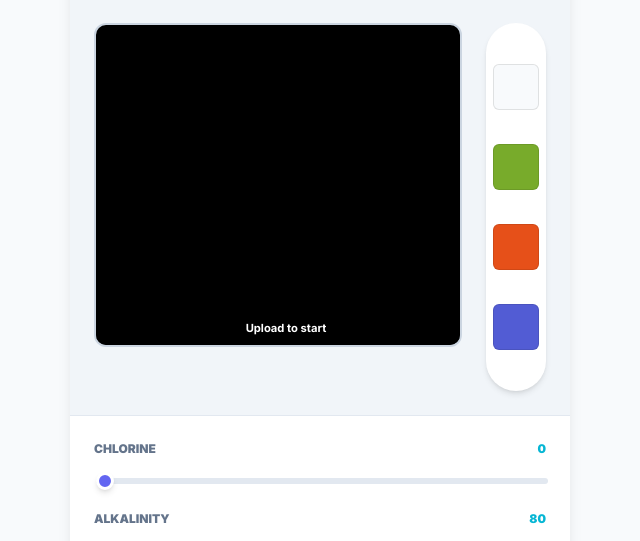
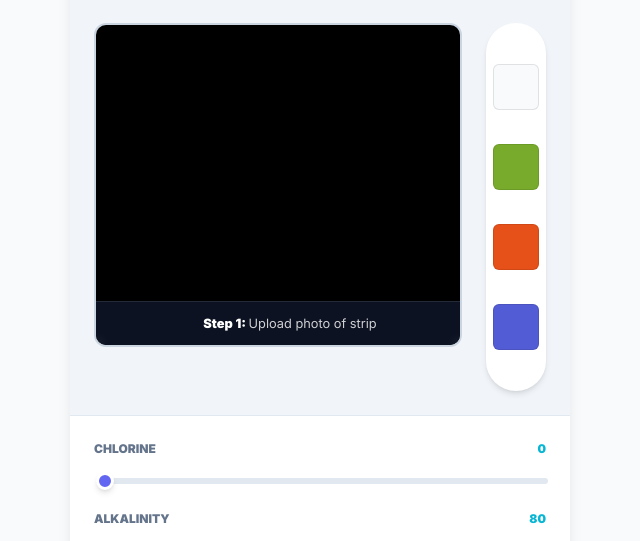
Before and after one commit to joshmaddigan/Pool-Doctor, a Flask app: page / in a window 1280 px wide. Shown: the part 292-833 px from the top of the page, without its empty margins (320-960 px from the left). Run offline with Flask 3, Linux system fonts and the light colour scheme.

Commit message:
🔍 UI: Add real-time magnifier glass and step-by-step instructions for strip scanning

```diff
--- a/templates/index.html
+++ b/templates/index.html
@@ -31,11 +31,15 @@
 
     <!-- SCANNER SECTION -->
     <div class="scanner-grid">
-        <div class="strip-preview-box">
+        <div class="strip-preview-box" id="preview-container" style="position: relative; cursor: crosshair;">
             <img id="strip-preview" style="width: 100%; height: 100%; object-fit: contain;" class="hidden">
-            <div id="preview-overlay" style="position: absolute; bottom: 0; width: 100%; background: rgba(0,0,0,0.6); color: white; padding: 0.5rem; text-align: center; font-size: 0.7rem; font-weight: 700;">
+            <div id="magnifier" style="position: absolute; width: 100px; height: 100px; border: 4px solid white; border-radius: 50%; overflow: hidden; pointer-events: none; display: none; box-shadow: 0 0 20px rgba(0,0,0,0.5); z-index: 100;">
+                <img id="mag-img" style="position: absolute; transform: scale(4); transform-origin: 0 0;">
+            </div>
+            <div id="preview-overlay" style="position: absolute; bottom: 0; width: 100%; background: rgba(15, 23, 42, 0.8); backdrop-filter: blur(4px); color: white; padding: 0.75rem; text-align: center; font-size: 0.8rem; font-weight: 800; border-top: 1px solid rgba(255,255,255,0.1);">
                 <span id="preview-placeholder">Upload to start</span>
             </div>
+            <div id="tap-indicator" style="position: absolute; width: 24px; height: 24px; border: 3px solid #fff; border-radius: 50%; box-shadow: 0 0 10px #6366f1; pointer-events: none; display: none; animation: pulse 1s infinite;"></div>
         </div>
 
         <div class="digital-match-box">
@@ -221,6 +225,12 @@
             applyBrandUI();
         });
 
+        const padNames = ["Chlorine", "Alkalinity", "pH", "Hardness"];
+        const magnifier = document.getElementById('magnifier');
+        const magImg = document.getElementById('mag-img');
+        const tapIndicator = document.getElementById('tap-indicator');
+        const previewContainer = document.getElementById('preview-container');
+
         function applyBrandUI() {
             if (savedBrand === 'custom') {
                 document.getElementById('camera-section').classList.add('hidden');
@@ -228,17 +238,49 @@
             } else {
                 document.getElementById('camera-section').classList.remove('hidden');
                 if (!pendingBase64) {
-                    placeholder.innerText = "Upload to start";
+                    placeholder.innerHTML = 'Step 1: <span style="font-weight: 400; opacity: 0.8;">Upload photo of strip</span>';
                 } else if (pendingCoords.length < 4) {
-                    placeholder.innerText = `Tap the ${padNames[pendingCoords.length]} pad...`;
+                    placeholder.innerHTML = `Step 2: <span style="color: var(--accent);">Tap the ${padNames[pendingCoords.length]} pad</span>`;
                 } else {
-                    placeholder.innerText = "Analyzing...";
+                    placeholder.innerText = "Step 3: Analyzing...";
                 }
             }
         }
         applyBrandUI();
 
-        const padNames = ["Chlorine", "Alkalinity", "pH", "Hardness"];
+        // MAGNIFIER LOGIC
+        previewContainer.addEventListener('mousemove', (e) => {
+            if (!pendingBase64 || pendingCoords.length >= 4) {
+                magnifier.style.display = 'none';
+                return;
+            }
+
+            const rect = preview.getBoundingClientRect();
+            const x = e.clientX - rect.left;
+            const y = e.clientY - rect.top;
+
+            if (x < 0 || x > rect.width || y < 0 || y > rect.height) {
+                magnifier.style.display = 'none';
+                return;
+            }
+
+            magnifier.style.display = 'block';
+            magnifier.style.left = `${x - 50}px`;
+            magnifier.style.top = `${y - 120}px`;
+
+            const ratioX = preview.naturalWidth / rect.width;
+            const ratioY = preview.naturalHeight / rect.height;
+
+            magImg.src = preview.src;
+            magImg.style.left = `-${x * 4}px`;
+            magImg.style.top = `-${y * 4}px`;
+            magImg.style.width = `${rect.width}px`;
+            magImg.style.height = `${rect.height}px`;
+        });
+
+        previewContainer.addEventListener('mouseleave', () => {
+            magnifier.style.display = 'none';
+        });
 
         document.getElementById('camera-btn').addEventListener('click', () => {
             if (pendingBase64) {
@@ -247,7 +289,8 @@
                 pendingCoords = [];
                 preview.src = '';
                 preview.classList.add('hidden');
-                placeholder.innerText = "Upload to start";
+                tapIndicator.style.display = 'none';
+                applyBrandUI();
             }
             document.getElementById('camera-input').click();
         });
@@ -281,10 +324,16 @@
             const y = Math.round(clickY / ratio);
             pendingCoords.push({x, y});
 
+            // Show indicator where they tapped
+            tapIndicator.style.display = 'block';
+            tapIndicator.style.left = `${clickX + offsetX - 12}px`;
+            tapIndicator.style.top = `${clickY + offsetY - 12}px`;
+
             if (pendingCoords.length < 4) {
-                placeholder.innerText = `Tap ${padNames[pendingCoords.length]}...`;
+                placeholder.innerHTML = `Step 2: <span style="color: var(--accent);">Tap the ${padNames[pendingCoords.length]} pad</span>`;
             } else {
-                placeholder.innerText = "Analyzing...";
+                tapIndicator.style.display = 'none';
+                placeholder.innerText = "Step 3: Analyzing...";
                 const payload = {
                     image_base64: pendingBase64,
                     coords: pendingCoords,
```
